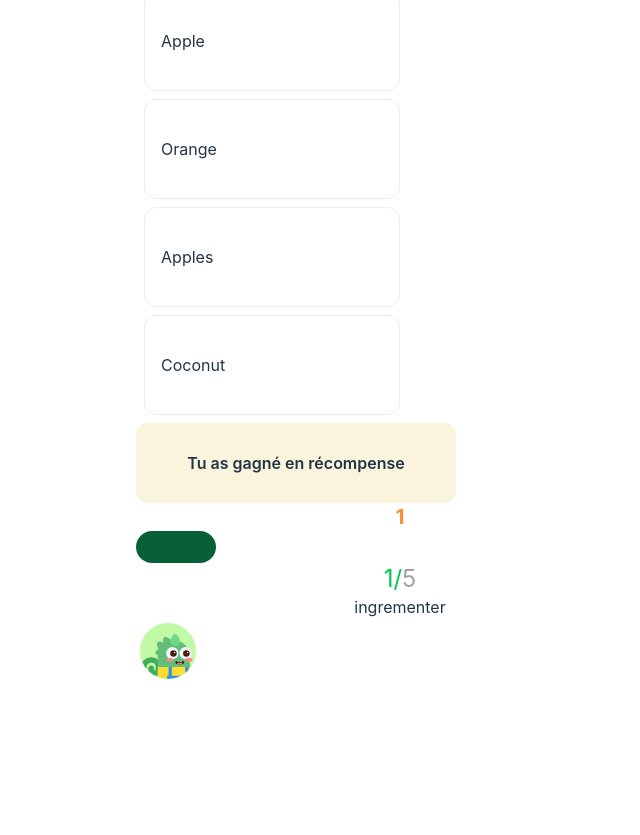
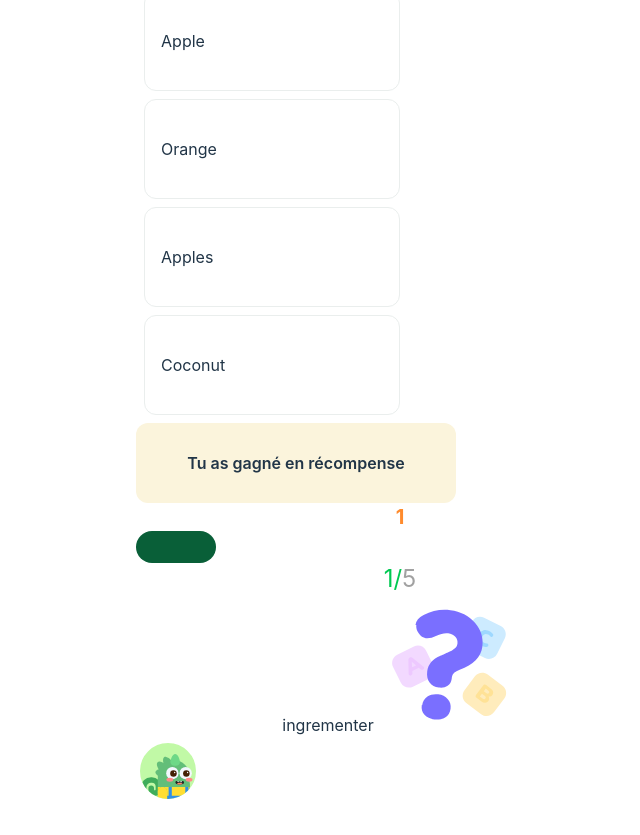
Before and after one commit to code-dev-pro/-Pidu-JCH-MLE, a React (Vite) app: page /storybook in a window 1280 px wide. Shown: the part 298-1133 px from the top of the page, without its empty margins (240-880 px from the left). Before the commit the page ends 1013 px from the top, so only its background shows below. Built offline with nearby package versions, Linux system fonts and the light colour scheme.

Commit message:
feat: composant button d'aide (#32)
* feat: composant button d'aide

* feat: composant bouton d'aide avec le composant Picture

---------

Co-authored-by: HENEMAN <laurent.heneman@yahoo.fr>

```diff
--- /dev/null
+++ b/src/components/buttonhelp.tsx
@@ -0,0 +1,11 @@
+import Picture from './picture'
+export default function ButtonHelp() {
+  return (
+    <button
+      className="p-2 rounded-xl hover:bg-neutral-100 cursor-pointer"
+      aria-label="Aide sur le jeu"
+    >
+      <Picture src="./Guess-the-Word.svg" alt="Icône d'aide" />
+    </button>
+  )
+}
--- a/src/pages/storybook.tsx
+++ b/src/pages/storybook.tsx
@@ -6,6 +6,7 @@ import CardReward from '@/components/card-reward'
 import Number from '@/components/score'
 import CardGreen from '@/components/card-reward-level'
 import ProgressNumber from '@/components/progressnumber'
+import ButtonHelp from '@/components/buttonhelp'
 import Avatar from '@/components/card-avatar'
 
 export default function StoryBook() {
@@ -23,6 +24,7 @@ export default function StoryBook() {
       <Number value={1} />
       <CardGreen />
       <ProgressNumber />
+      <ButtonHelp />
       <Avatar />
     </>
   )
```
